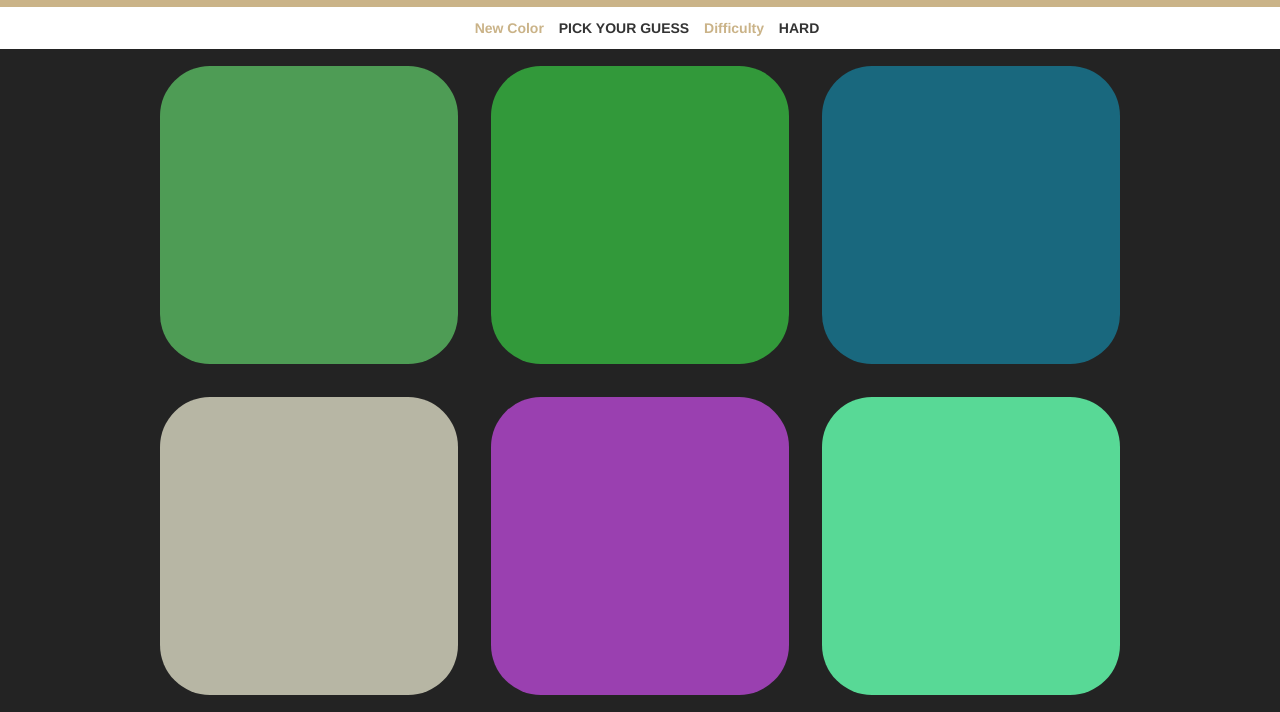
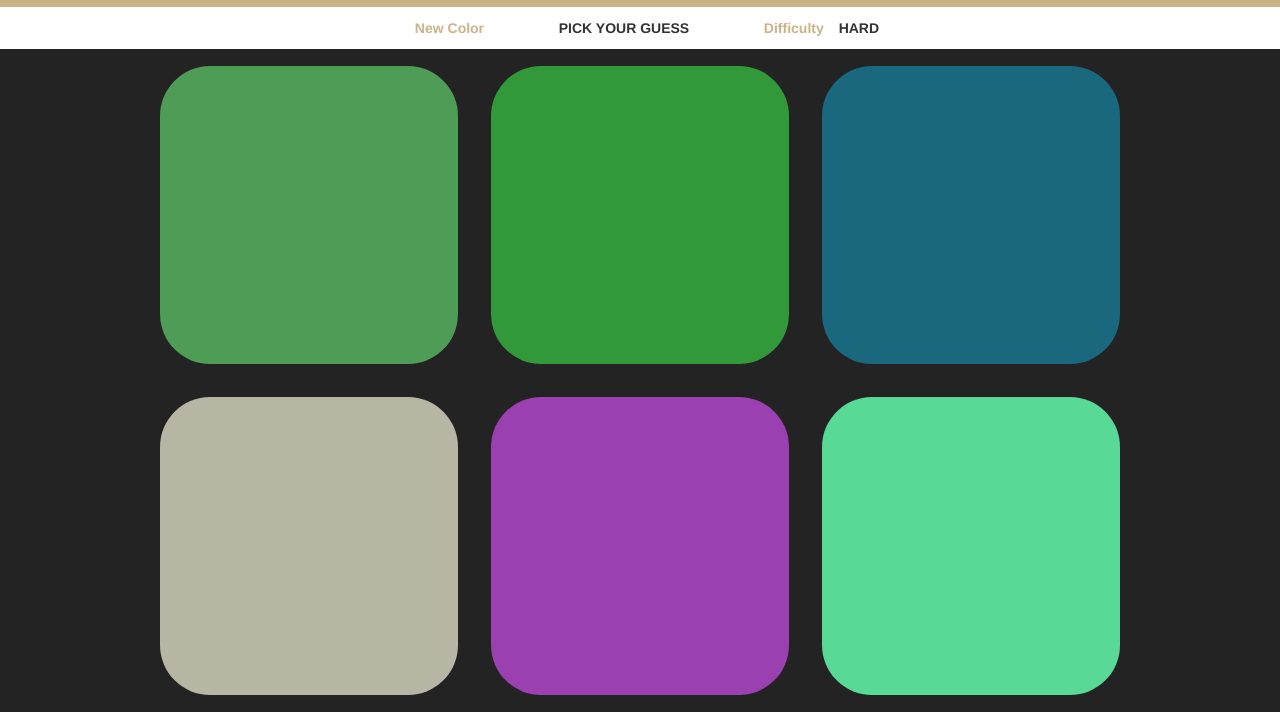
Before and after one commit to giangvdm/colorGuessingGame, a plain HTML site: page index.html in a window 1280 px wide. Shown: the part 181-893 px from the top of the page. Drawn offline with nearby package versions, Linux system fonts and the light colour scheme.

Commit message:
Fixed 1 id
Changed #message into #message-display to match with the id in the html file

```diff
--- a/colorGuessingGame.css
+++ b/colorGuessingGame.css
@@ -54,7 +54,7 @@ body {
     color: white;
 }
 
-span#message {
+span#message-display {
     display: inline-block;
     width: 20%;
 }
```
